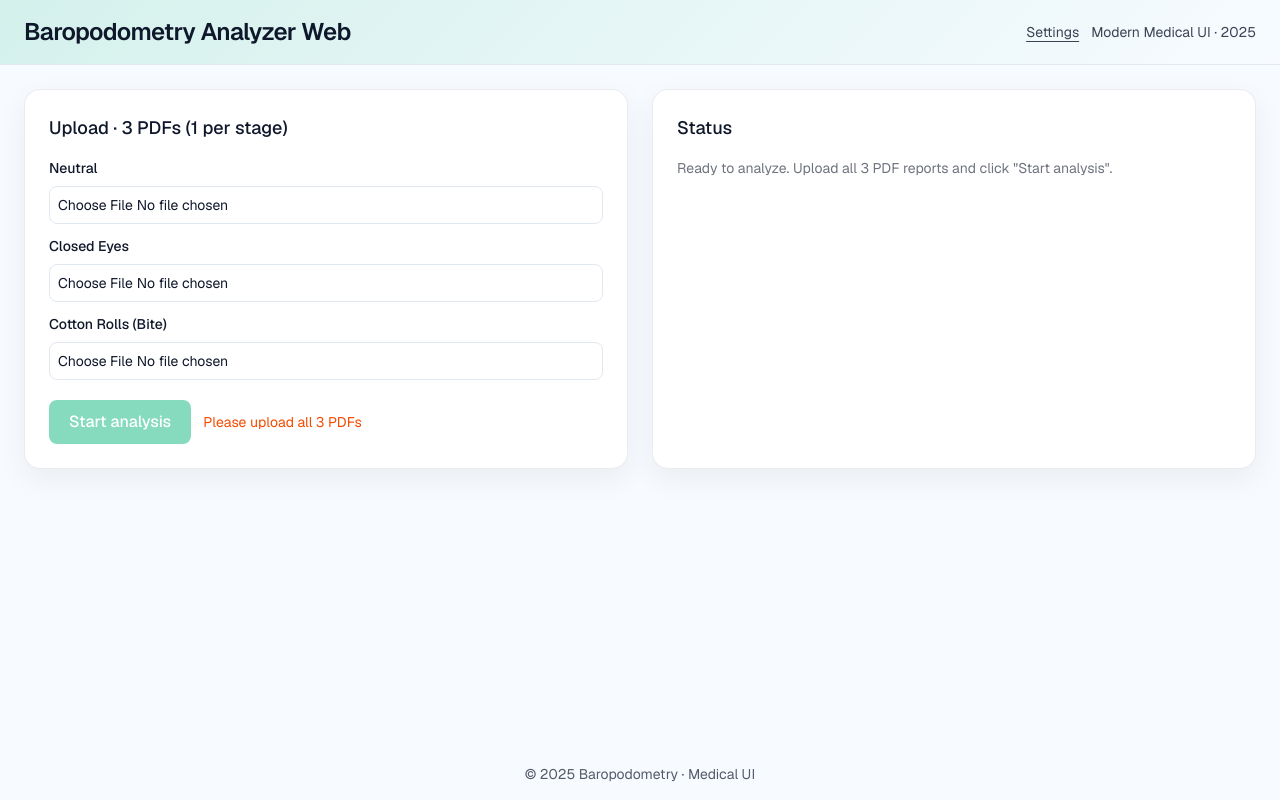
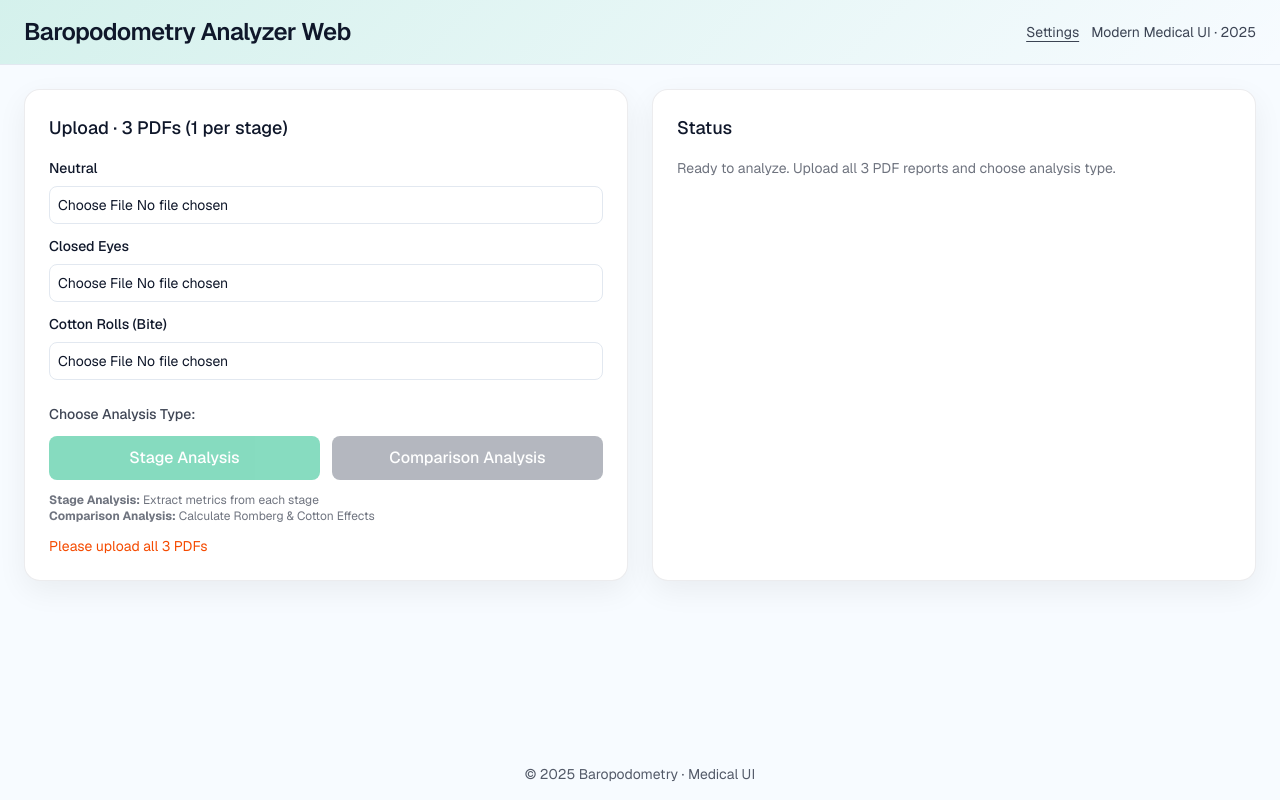
Before and after one commit to mcftira/baropodometry-web, a Next.js app: page / in a window 1280 px wide. Built offline with nearby package versions, Linux system fonts and the light colour scheme.

Commit message:
feat: separate Stage Analysis and Comparison Analysis modes

```diff
--- a/src/app/api/analyze/route.ts
+++ b/src/app/api/analyze/route.ts
@@ -10,6 +10,7 @@ export async function POST(req: NextRequest) {
     const neutral = form.get("neutral") as File | null;
     const closed = form.get("closed_eyes") as File | null;
     const cotton = form.get("cotton_rolls") as File | null;
+    const mode = form.get("mode") as string | null; // "normal" or "comparison"
 
     if (!(neutral && closed && cotton)) {
       return new Response(JSON.stringify({ ok: false, error: "Missing PDF(s). 3 stages required." }), {
@@ -68,8 +69,11 @@ Return a JSON object with stages data and comparisons.
       }
     );
 
-    // Run assistant
-    const assistantId = settings.assistantIdNormal;
+    // Run assistant based on mode
+    const assistantId = mode === "comparison"
+      ? settings.assistantIdComparison
+      : settings.assistantIdNormal;
+
     const run = await openai.beta.threads.runs.createAndPoll(
       thread.id,
       {
--- a/src/app/globals.css
+++ b/src/app/globals.css
@@ -60,5 +60,14 @@ body {
   @apply inline-flex items-center justify-center rounded-lg px-5 py-2.5 font-medium text-white;
   background-color: var(--brand);
 }
+
+.btn-secondary {
+  @apply inline-flex items-center justify-center rounded-lg px-5 py-2.5 font-medium text-white;
+  background-color: #6b7280;
+}
+
+.btn-secondary:hover {
+  background-color: #4b5563;
+}
 .btn-primary:hover { background-color: color-mix(in oklab, var(--brand) 88%, black); }
 .btn-primary:disabled { opacity: .5; cursor: not-allowed; }
--- a/src/app/page.tsx
+++ b/src/app/page.tsx
@@ -2,6 +2,7 @@
 import { useState } from "react";
 
 type Stage = "neutral" | "closed_eyes" | "cotton_rolls";
+type AnalysisMode = "normal" | "comparison";
 
 interface StageData {
   textMetrics?: Record<string, unknown>;
@@ -10,9 +11,11 @@ interface StageData {
 
 interface ComparisonData {
   ratio?: number;
-  length?: { ratio?: number };
-  area?: { ratio?: number };
-  velocity?: { ratio?: number };
+  deltaPct?: number;
+  direction?: "improvement" | "worsening" | "neutral";
+  length?: { ratio?: number; deltaPct?: number; direction?: string };
+  area?: { ratio?: number; deltaPct?: number; direction?: string };
+  velocity?: { ratio?: number; deltaPct?: number; direction?: string };
 }
 
 interface AnalysisResult {
@@ -37,16 +40,18 @@ export default function Home() {
   const [error, setError] = useState<string | null>(null);
   const [result, setResult] = useState<AnalysisResult | null>(null);
   const [showRaw, setShowRaw] = useState(false);
+  const [analysisMode, setAnalysisMode] = useState<AnalysisMode>("normal");
 
   function onPick(stage: Stage, f?: File) {
     setFiles((prev) => ({ ...prev, [stage]: f }));
     setError(null);
   }
 
-  async function onSubmit() {
+  async function onSubmit(mode: AnalysisMode) {
     setBusy(true);
     setError(null);
     setResult(null);
+    setAnalysisMode(mode);
     setProgress("Uploading PDFs...");
 
     try {
@@ -56,7 +61,14 @@ export default function Home() {
         if (f) form.append(s, f);
       });
 
-      setProgress("Processing with AI Assistant (this may take 20-30 seconds)...");
+      // Add analysis mode to form data
+      form.append("mode", mode);
+
+      setProgress(
+        mode === "comparison"
+          ? "Processing comparison analysis (Romberg & Cotton Effect)..."
+          : "Processing stage metrics extraction..."
+      );
 
       const res = await fetch("/api/analyze", { method: "POST", body: form });
       if (!res.ok) {
@@ -118,18 +130,35 @@ export default function Home() {
                   onPick={(f) => onPick("cotton_rolls", f)}
                 />
               </div>
-              <div className="mt-5 flex gap-3 items-center">
+
+              <div className="mt-6 space-y-3">
+                <h3 className="text-sm font-medium opacity-80">Choose Analysis Type:</h3>
+                <div className="flex gap-3">
                   <button
-                  className="btn-primary disabled:opacity-50 disabled:cursor-not-allowed"
-                  onClick={onSubmit}
+                    className="btn-primary disabled:opacity-50 disabled:cursor-not-allowed flex-1"
+                    onClick={() => onSubmit("normal")}
                     disabled={busy || !hasAllFiles}
                   >
-                  {busy ? "Processing..." : "Start analysis"}
+                    {busy && analysisMode === "normal" ? "Processing..." : "Stage Analysis"}
                   </button>
+                  <button
+                    className="btn-secondary disabled:opacity-50 disabled:cursor-not-allowed flex-1"
+                    onClick={() => onSubmit("comparison")}
+                    disabled={busy || !hasAllFiles}
+                  >
+                    {busy && analysisMode === "comparison" ? "Processing..." : "Comparison Analysis"}
+                  </button>
+                </div>
+                <div className="text-xs opacity-60">
+                  <p><strong>Stage Analysis:</strong> Extract metrics from each stage</p>
+                  <p><strong>Comparison Analysis:</strong> Calculate Romberg & Cotton Effects</p>
+                </div>
+              </div>
+
               {!hasAllFiles && !busy && (
-                  <span className="text-sm text-orange-600">Please upload all 3 PDFs</span>
+                <div className="mt-3 text-sm text-orange-600">Please upload all 3 PDFs</div>
               )}
-              </div>
+
               {error && (
                 <div className="mt-3 p-3 bg-red-50 border border-red-200 rounded-lg text-red-700">
                   <strong>Error:</strong> {error}
@@ -146,18 +175,32 @@ export default function Home() {
                     <span className="text-sm">{progress}</span>
                   </div>
                   <div className="text-xs opacity-60">
-                    The AI Assistant is analyzing your PDFs. This involves:
+                    {analysisMode === "comparison" ? (
+                      <>
+                        The Comparison Expert is analyzing your PDFs:
                         <ul className="list-disc list-inside mt-2 space-y-1">
-                      <li>Extracting text and visual data from each PDF</li>
-                      <li>Identifying key metrics (L/S Ratio, Velocity, Area, etc.)</li>
-                      <li>Computing Romberg and Cotton Effect comparisons</li>
-                      <li>Generating clinical insights</li>
+                          <li>Computing Romberg ratio (Closed Eyes / Neutral)</li>
+                          <li>Computing Cotton Effect (Cotton Rolls / Closed Eyes)</li>
+                          <li>Evaluating stability changes</li>
+                          <li>Generating clinical interpretation</li>
                         </ul>
+                      </>
+                    ) : (
+                      <>
+                        The Analysis Expert is extracting metrics:
+                        <ul className="list-disc list-inside mt-2 space-y-1">
+                          <li>Reading Global Synthesis values</li>
+                          <li>Extracting L/S Ratio, Velocity, Area</li>
+                          <li>Analyzing stabilograms and heatmaps</li>
+                          <li>Identifying key postural metrics</li>
+                        </ul>
+                      </>
+                    )}
                   </div>
                 </div>
               ) : (
                 <div className="text-sm opacity-60">
-                  Ready to analyze. Upload all 3 PDF reports and click &quot;Start analysis&quot;.
+                  Ready to analyze. Upload all 3 PDF reports and choose analysis type.
                 </div>
               )}
             </section>
@@ -165,7 +208,9 @@ export default function Home() {
         ) : (
           <div className="space-y-6">
             <div className="flex items-center justify-between">
-              <h2 className="text-2xl font-semibold">Analysis Results</h2>
+              <h2 className="text-2xl font-semibold">
+                {analysisMode === "comparison" ? "Comparison Analysis Results" : "Stage Analysis Results"}
+              </h2>
               <button
                 onClick={() => { setResult(null); setFiles({}); }}
                 className="text-sm underline"
@@ -174,27 +219,57 @@ export default function Home() {
               </button>
             </div>
 
-            {/* KPI Cards */}
+            {/* KPI Cards - Only show for comparison mode */}
+            {analysisMode === "comparison" && result.comparisons && (
               <div className="grid gap-4 md:grid-cols-3">
                 <KPICard
                   title="Romberg Effect"
                   subtitle="Closed Eyes / Neutral"
-                value={result.comparisons?.romberg}
+                  value={result.comparisons.romberg}
                   color="blue"
                 />
                 <KPICard
                   title="Cotton Rolls Effect"
                   subtitle="Cotton Rolls / Closed Eyes"
-                value={result.comparisons?.cottonEffect}
+                  value={result.comparisons.cottonEffect}
                   color="green"
                 />
                 <KPICard
                   title="Confidence"
                   subtitle="Analysis confidence"
-                value={result.comparisons?.confidence ? `${(result.comparisons.confidence * 100).toFixed(0)}%` : "N/A"}
+                  value={result.comparisons.confidence ? `${(result.comparisons.confidence * 100).toFixed(0)}%` : "N/A"}
                   color="purple"
                 />
               </div>
+            )}
+
+            {/* Stage Metrics - Show for normal mode */}
+            {analysisMode === "normal" && result.stages && (
+              <div className="grid gap-4 md:grid-cols-3">
+                {(["neutral", "closed_eyes", "cotton_rolls"] as const).map((stage) => (
+                  <div key={stage} className="glass-card p-4">
+                    <h3 className="text-sm font-medium opacity-80 mb-2">
+                      {stage === "neutral" ? "Neutral" :
+                       stage === "closed_eyes" ? "Closed Eyes" : "Cotton Rolls"}
+                    </h3>
+                    <div className="text-xs space-y-1">
+                      {result.stages?.[stage] ? (
+                        <>
+                          <p>✓ Data extracted</p>
+                          {Object.keys(result.stages[stage] as StageData).length > 0 && (
+                            <p className="opacity-60">
+                              {Object.keys(result.stages[stage] as StageData).join(", ")}
+                            </p>
+                          )}
+                        </>
+                      ) : (
+                        <p className="opacity-60">No data</p>
+                      )}
+                    </div>
+                  </div>
+                ))}
+              </div>
+            )}
 
             {/* Summary */}
             {result.comparisons?.summary && (
@@ -230,7 +305,7 @@ export default function Home() {
                   const url = URL.createObjectURL(blob);
                   const a = document.createElement("a");
                   a.href = url;
-                  a.download = `baropodometry-analysis-${new Date().toISOString()}.json`;
+                  a.download = `baropodometry-${analysisMode}-${new Date().toISOString()}.json`;
                   a.click();
                 }}
                 className="btn-primary"
@@ -280,6 +355,8 @@ function KPICard({ title, subtitle, value, color }: {
       // Try to extract meaningful data
       if (v.ratio) return `${v.ratio.toFixed(2)}x`;
       if (v.length?.ratio) return `L: ${v.length.ratio?.toFixed(2)}x`;
+      if (v.area?.ratio) return `A: ${v.area.ratio?.toFixed(2)}x`;
+      if (v.velocity?.ratio) return `V: ${v.velocity.ratio?.toFixed(2)}x`;
       return "See details";
     }
     return "N/A";
```
Lines whose indentation alone changed are shown as unchanged.
